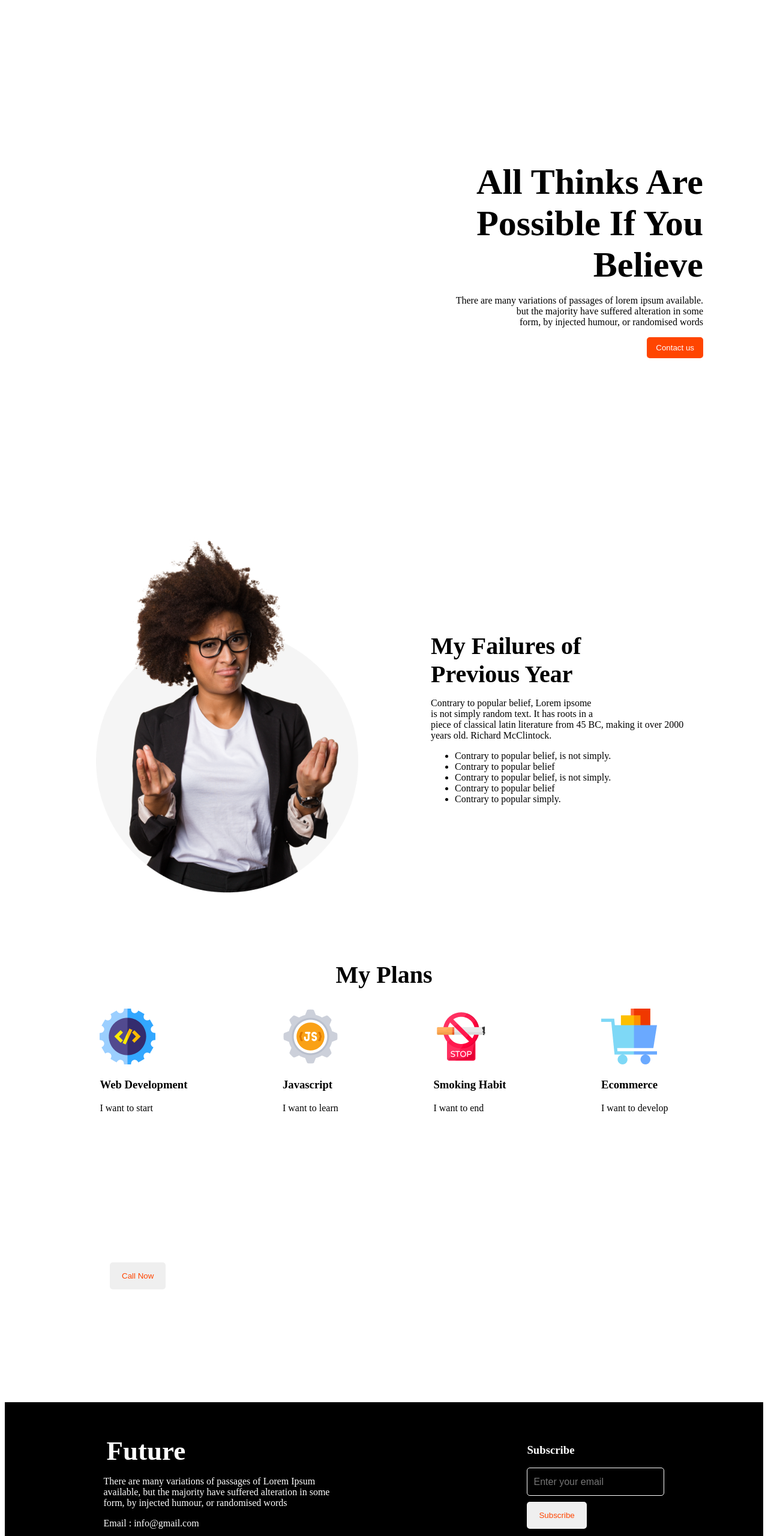
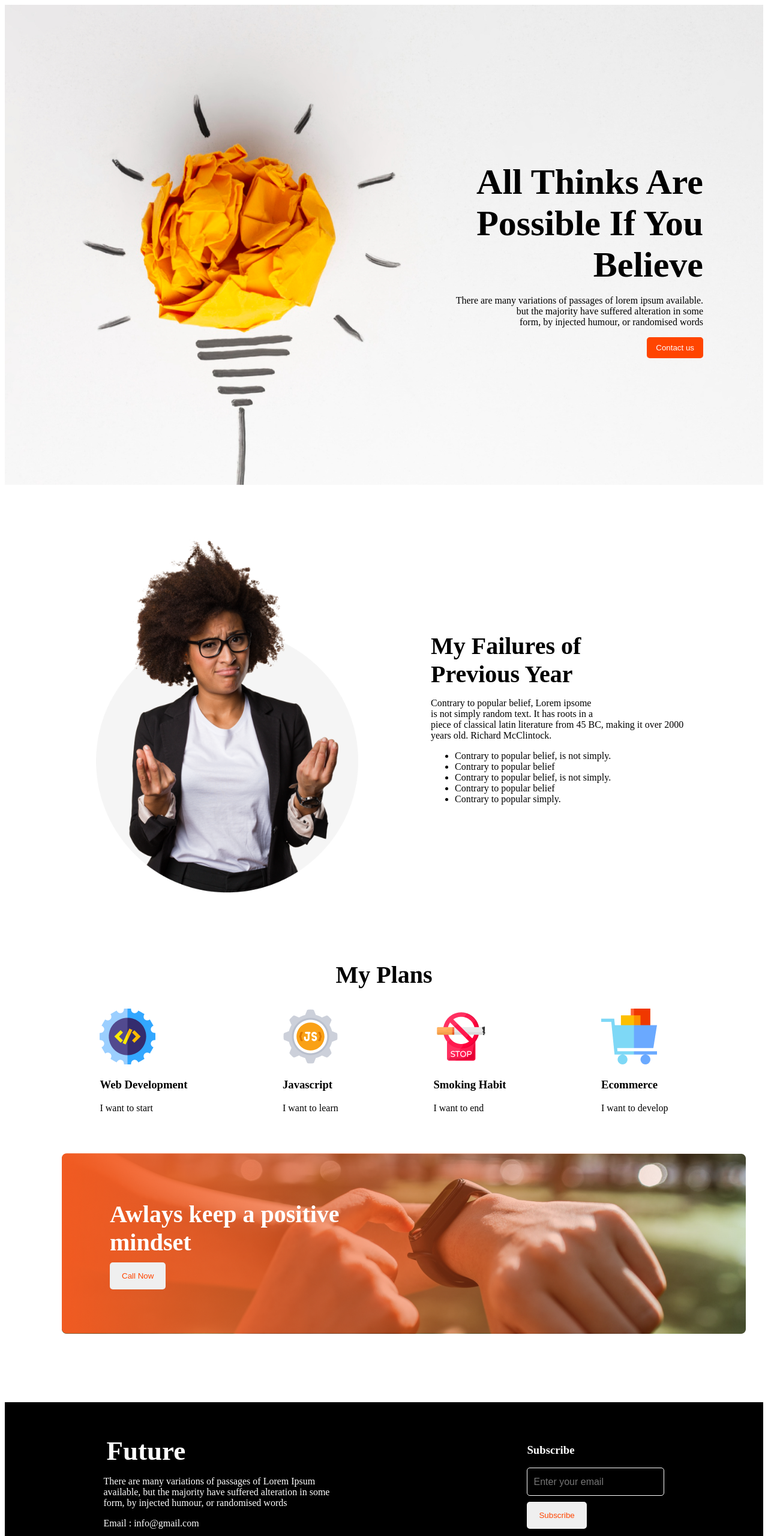
Before and after one commit to mozaherulhasan/mh-new-me, a plain HTML site: page index.html in a window 1280 px wide. Shown: the top 2560 px of the page at 60% size. Drawn offline with Linux system fonts and the light colour scheme; the site is published under a folder, as on GitHub Pages, so addresses that start at the root find nothing.

Commit message:
final commit

```diff
--- a/styles/portfolio.css
+++ b/styles/portfolio.css
@@ -1,7 +1,7 @@
 /* header styles */
 
 .header-section {
-    background-image: url(/images/banner/banner1.png);
+    background-image: url(../images/banner/banner1.png);
     height: 800px;
     display: flex;
     justify-content: right;
@@ -54,7 +54,7 @@
 }
 
 .contact {
-    background-image: url(/images/gradient2.png),url(/images/watch.png);
+    background-image: url(../images/gradient2.png),url(../images/watch.png);
     background-repeat: no-repeat;
     height: 300px;
     padding-left: 80px;
```
